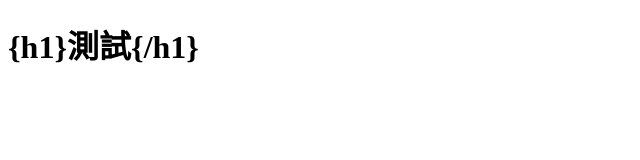
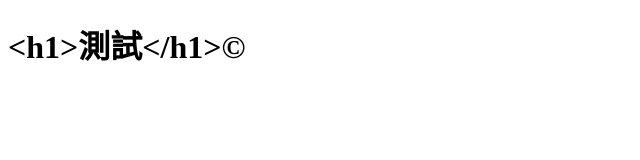
Before and after one commit to yoyohalo/yoyohalo.github.io, a plain HTML site: page 1123.html in a window 1280 px wide. Shown: the whole page, without its empty margins (0-640 px from the left). Drawn offline with Linux system fonts and the light colour scheme.

Commit message:
h1測試

```diff
--- a/1123.html
+++ b/1123.html
@@ -7,7 +7,7 @@
     <title>Document</title>
 </head>
 <body>
-    <h1> {h1}測試{/h1}</h1>
+    <h1>&lt;h1&gt;測試&lt;/h1&gt;&copy;</h1>
 
 </body>
 </html>
```
